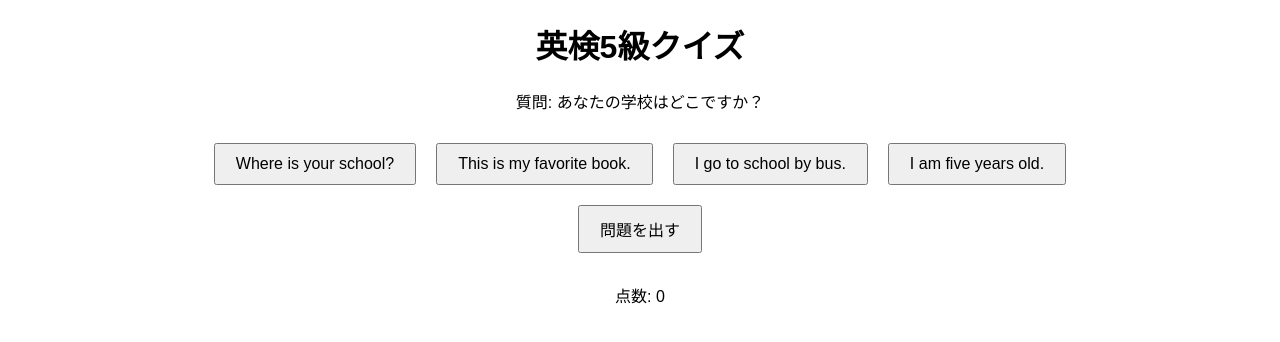
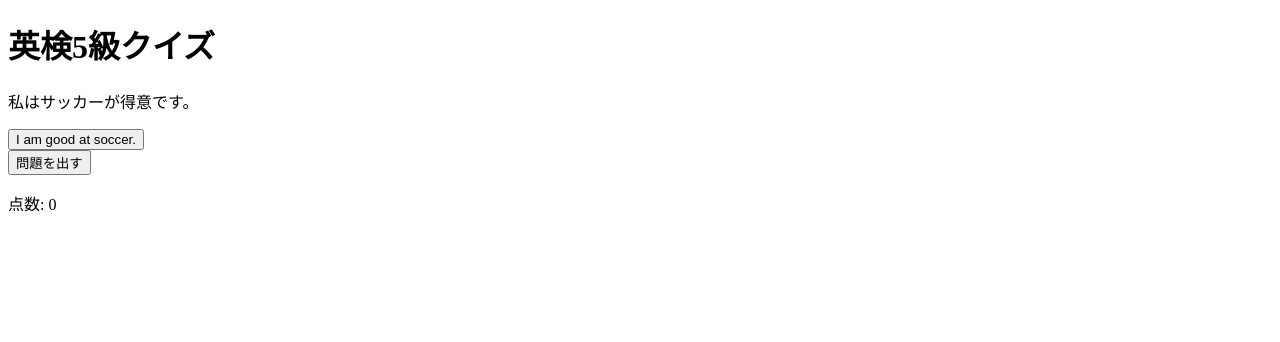
Before and after one commit to yucchannel/eiken5, a plain HTML site: page index.html in a window 1280 px wide. Both pictures are taken after a click on the button "問題を出す". Drawn offline with Linux system fonts and the light colour scheme.

Commit message:
Update index.html

```diff
--- a/index.html
+++ b/index.html
@@ -4,7 +4,7 @@
     <meta charset="UTF-8">
     <meta name="viewport" content="width=device-width, initial-scale=1.0">
     <title>英検5級クイズ</title>
-    <link rel="stylesheet" href="style.css">
+    <script src="https://code.responsivevoice.org/responsivevoice.js?key=YOUR_API_KEY"></script>
 </head>
 <body>
     <h1>英検5級クイズ</h1>
@@ -18,153 +18,118 @@
     <p>点数: <span id="score">0</span></p>
 
 <script>
+// 100問の英検5級の問題リスト
 const questions = [
-    {
-      japanese: "あなたの学校はどこですか？",
-      english: "Where is your school?"
-    },
-    {
-      japanese: "私はリンゴが好きです。",
-      english: "I like apples."
-    },
-    {
-      japanese: "彼は私の兄です。",
-      english: "He is my brother."
-    },
-    {
-      japanese: "今日は外が雨です。",
-      english: "It is rainy outside."
-    },
-    {
-      japanese: "私は5歳です。",
-      english: "I am five years old."
-    },
-    {
-      japanese: "これは私の好きな本です。",
-      english: "This is my favorite book."
-    },
-    {
-      japanese: "あなたは英語を話せますか？",
-      english: "Can you speak English?"
-    },
-    {
-      japanese: "私たちは公園に行きます。",
-      english: "We are going to the park."
-    },
-    {
-      japanese: "私は学校にバスで行きます。",
-      english: "I go to school by bus."
-    },
-    {
-      japanese: "お誕生日は何月ですか？",
-      english: "When is your birthday?"
-    },
-    // 以下、問題を追加
-  ];
+    { japanese: "あなたの学校はどこですか？", english: "Where is your school?" },
+    { japanese: "私はリンゴが好きです。", english: "I like apples." },
+    { japanese: "彼は私の兄です。", english: "He is my brother." },
+    { japanese: "今日は外が雨です。", english: "It is rainy outside." },
+    { japanese: "私は5歳です。", english: "I am five years old." },
+    { japanese: "これは私の好きな本です。", english: "This is my favorite book." },
+    { japanese: "あなたは英語を話せますか？", english: "Can you speak English?" },
+    { japanese: "私たちは公園に行きます。", english: "We are going to the park." },
+    { japanese: "私は学校にバスで行きます。", english: "I go to school by bus." },
+    { japanese: "お誕生日は何月ですか？", english: "When is your birthday?" },
+    { japanese: "私は朝ごはんにパンを食べます。", english: "I eat bread for breakfast." },
+    { japanese: "彼女は歌うのが好きです。", english: "She likes to sing." },
+    { japanese: "私は走るのが得意です。", english: "I am good at running." },
+    { japanese: "あなたはどこに住んでいますか？", english: "Where do you live?" },
+    { japanese: "今日はとても暑いです。", english: "It is very hot today." },
+    { japanese: "これはあなたのペンですか？", english: "Is this your pen?" },
+    { japanese: "私の好きな色は青です。", english: "My favorite color is blue." },
+    { japanese: "私は本を読むのが好きです。", english: "I like to read books." },
+    { japanese: "彼はサッカーをします。", english: "He plays soccer." },
+    { japanese: "あなたの名前は何ですか？", english: "What is your name?" },
+    { japanese: "私は魚が好きではありません。", english: "I don't like fish." },
+    { japanese: "私の家は大きいです。", english: "My house is big." },
+    { japanese: "あなたは何歳ですか？", english: "How old are you?" },
+    { japanese: "私は毎日英語を勉強します。", english: "I study English every day." },
+    { japanese: "ここはどこですか？", english: "Where is this?" },
+    { japanese: "彼女は美しいです。", english: "She is beautiful." },
+    { japanese: "これはあなたの本ですか？", english: "Is this your book?" },
+    { japanese: "私の兄は医者です。", english: "My brother is a doctor." },
+    { japanese: "今日は何曜日ですか？", english: "What day is it today?" },
+    { japanese: "私は音楽を聴くのが好きです。", english: "I like listening to music." },
+    { japanese: "あなたの趣味は何ですか？", english: "What is your hobby?" },
+    { japanese: "私は日本に行きたいです。", english: "I want to go to Japan." },
+    { japanese: "この犬はかわいいです。", english: "This dog is cute." },
+    { japanese: "彼は本を読んでいます。", english: "He is reading a book." },
+    { japanese: "私はサッカーが得意です。", english: "I am good at soccer." },
+    { japanese: "その店はどこにありますか？", english: "Where is that store?" },
+    { japanese: "私は母と一緒に買い物に行きました。", english: "I went shopping with my mother." },
+    { japanese: "あなたはスポーツが好きですか？", english: "Do you like sports?" },
+    { japanese: "私たちは一緒に映画を見ました。", english: "We watched a movie together." },
+    { japanese: "私は毎日日本語を勉強しています。", english: "I study Japanese every day." },
+    { japanese: "今日はどんな天気ですか？", english: "What is the weather like today?" },
+    { japanese: "私は友達と遊びます。", english: "I play with my friends." },
+    { japanese: "この鉛筆はあなたのですか？", english: "Is this your pencil?" },
+    { japanese: "私の父は毎日会社に行きます。", english: "My father goes to work every day." },
+    { japanese: "その映画は面白かったです。", english: "That movie was interesting." },
+    { japanese: "私は犬を飼っています。", english: "I have a dog." },
+    { japanese: "これは私の好きなテレビ番組です。", english: "This is my favorite TV show." },
+    { japanese: "あなたはどんな音楽が好きですか？", english: "What kind of music do you like?" },
+    { japanese: "私は毎朝学校に行きます。", english: "I go to school every morning." },
+    { japanese: "私は午後3時に帰宅します。", english: "I return home at 3 PM." },
+    { japanese: "彼女は毎日ジョギングをします。", english: "She jogs every day." },
+    { japanese: "この公園はとても静かです。", english: "This park is very quiet." },
+    { japanese: "私は花が好きです。", english: "I like flowers." },
+    { japanese: "今日は何日ですか？", english: "What is today's date?" },
+    { japanese: "あなたは映画が好きですか？", english: "Do you like movies?" },
+    { japanese: "私の母は先生です。", english: "My mother is a teacher." },
+    { japanese: "私は昼ごはんにお弁当を食べます。", english: "I eat a lunch box for lunch." },
+    { japanese: "その猫はとてもかわいいです。", english: "That cat is very cute." },
+    { japanese: "私は毎日絵を描きます。", english: "I draw pictures every day." },
+    { japanese: "彼は図書館で本を読んでいます。", english: "He is reading a book in the library." },
+    { japanese: "私はテニスをするのが好きです。", english: "I like to play tennis." },
+    { japanese: "私は毎週末にお父さんと一緒にサッカーをします。", english: "I play soccer with my father every weekend." },
+    { japanese: "あなたは日本のアニメを見たことがありますか？", english: "Have you ever watched Japanese anime?" },
+    { japanese: "私は週に2回ジョギングをします。", english: "I jog twice a week." },
+    { japanese: "これは私の好きな映画です。", english: "This is my favorite movie." },
+    { japanese: "あなたの好きな色は何ですか？", english: "What is your favorite color?" },
+    { japanese: "今日はとても寒いです。", english: "It is very cold today." },
+    { japanese: "私は毎晩本を読みます。", english: "I read books every night." },
+    { japanese: "私はテレビをあまり見ません。", english: "I don't watch TV much." },
+    { japanese: "私は昼ごはんにラーメンを食べました。", english: "I ate ramen for lunch." },
+    { japanese: "今日は金曜日です。", english: "Today is Friday." },
+    { japanese: "私は動物が好きです。", english: "I like animals." },
+    { japanese: "私の家族は4人です。", english: "My family has four people." },
+    { japanese: "私は自転車で学校に行きます。", english: "I go to school by bike." },
+    { japanese: "私は絵を描くのが得意です。", english: "I am good at drawing." },
+    { japanese: "私は毎日寝る前に本を読みます。", english: "I read a book before bed every day." },
+    { japanese: "あなたは何を食べたいですか？", english: "What do you want to eat?" },
+    { japanese: "私は日曜日に公園に行きます。", english: "I go to the park on Sunday." },
+    { japanese: "私はピザが大好きです。", english: "I love pizza." },
+    { japanese: "私はコーヒーを飲みます。", english: "I drink coffee." },
+    { japanese: "彼は車で学校に行きます。", english: "He goes to school by car." },
+    { japanese: "私は毎朝ジョギングをします。", english: "I jog every morning." },
+    { japanese: "これは私の友達です。", english: "This is my friend." },
+    { japanese: "私は週末に友達と会います。", english: "I meet my friends on weekends." },
+    { japanese: "私の好きな動物は猫です。", english: "My favorite animal is a cat." },
+    { japanese: "私は日本に住んでいます。", english: "I live in Japan." },
+    { japanese: "私は毎晩お風呂に入ります。", english: "I take a bath every night." },
+    { japanese: "私は毎日英語を勉強します。", english: "I study English every day." }
+];
 
-let currentQuestionIndex = 0;
-let score = 0;
+// クイズの問題と答えのボタンを表示
+function nextQuestion() {
+    const question = questions[Math.floor(Math.random() * questions.length)];
+    document.getElementById('question').textContent = question.japanese;
 
-document.getElementById("playAudio").addEventListener("click", () => {
-  const questionText = questions[currentQuestionIndex].english;
+    const wordButtons = document.getElementById('wordButtons');
+    wordButtons.innerHTML = '';
 
-  // 音声合成を使用して英語の文章を読み上げ
-  const speech = new SpeechSynthesisUtterance(questionText);
-
-  // ネイティブな発音を選択
-  const voices = window.speechSynthesis.getVoices();
-  const englishVoice = voices.find(voice => voice.lang === 'en-US');
-  if (englishVoice) {
-    speech.voice = englishVoice; // 英語（アメリカ）のネイティブな音声に設定
-  }
-
-  speech.rate = 1; // 発音スピード（1が標準）
-  speech.pitch = 1; // ピッチの高さ（1が標準）
-
-  window.speechSynthesis.speak(speech);
-
-  // 問題を表示
-  document.getElementById("question").textContent = `質問: ${questions[currentQuestionIndex].japanese}`;
-
-  // 単語ボタンを表示
-  displayWordButtons();
-});
-
-function displayWordButtons() {
-  const wordButtonsContainer = document.getElementById("wordButtons");
-  wordButtonsContainer.innerHTML = ""; // 既存のボタンをクリア
-
-  const correctAnswer = questions[currentQuestionIndex].english;
-
-  // 正解を含むボタンを作成
-  const allAnswers = [correctAnswer];
-
-  // ランダムな不正解を作成
-  while (allAnswers.length < 4) {
-    const randomIndex = Math.floor(Math.random() * questions.length);
-    const randomAnswer = questions[randomIndex].english;
-    if (!allAnswers.includes(randomAnswer)) {
-      allAnswers.push(randomAnswer);
+    const button = document.createElement('button');
+    button.textContent = question.english;
+    button.onclick = function() {
+        responsiveVoice.speak(question.english, "Japanese Female");
+        document.getElementById('result').textContent = 'Correct!';
+        const score = parseInt(document.getElementById('score').textContent);
+        document.getElementById('score').textContent = score + 1;
     }
-  }
-
-  // ランダムに並べ替え
-  allAnswers.sort(() => Math.random() - 0.5);
-
-  // ボタンを作成
-  allAnswers.forEach(answer => {
-    const button = document.createElement("button");
-    button.textContent = answer;
-    button.addEventListener("click", () => checkAnswer(button, answer));
-    wordButtonsContainer.appendChild(button);
-  });
+    wordButtons.appendChild(button);
 }
 
-function checkAnswer(button, answer) {
-  const correctAnswer = questions[currentQuestionIndex].english;
-
-  if (answer === correctAnswer) {
-    score++;
-    document.getElementById("result").textContent = "正解です！";
-    document.getElementById("result").style.color = "green";
-  } else {
-    document.getElementById("result").textContent = "不正解です。もう一度試してください。";
-    document.getElementById("result").style.color = "red";
-  }
-
-  // 点数を表示
-  document.getElementById("score").textContent = score;
-
-  // 次の問題へ
-  currentQuestionIndex = (currentQuestionIndex + 1) % questions.length;
-}
+document.getElementById('playAudio').onclick = nextQuestion;
 </script>
-
 </body>
 </html>
-
-<style>
-body {
-    font-family: Arial, sans-serif;
-    text-align: center;
-}
-
-button {
-    padding: 10px 20px;
-    margin: 10px;
-    font-size: 16px;
-}
-
-button.selected {
-    background-color: lightblue;
-}
-
-#wordButtons {
-    margin-top: 20px;
-}
-
-#result {
-    margin-top: 20px;
-    font-weight: bold;
-}
-</style>
```
